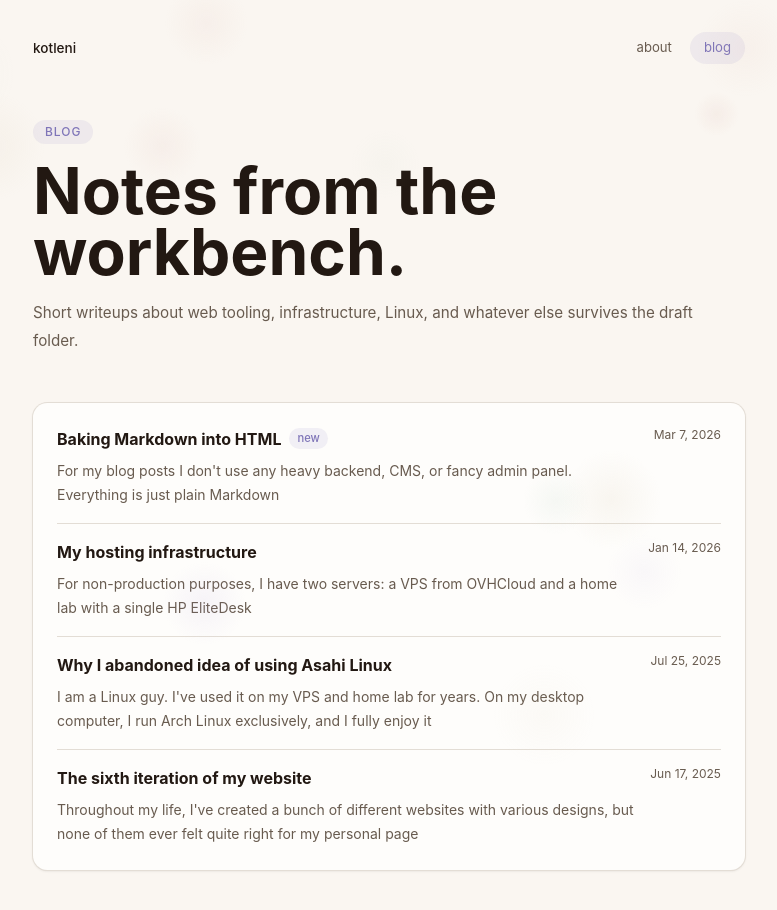
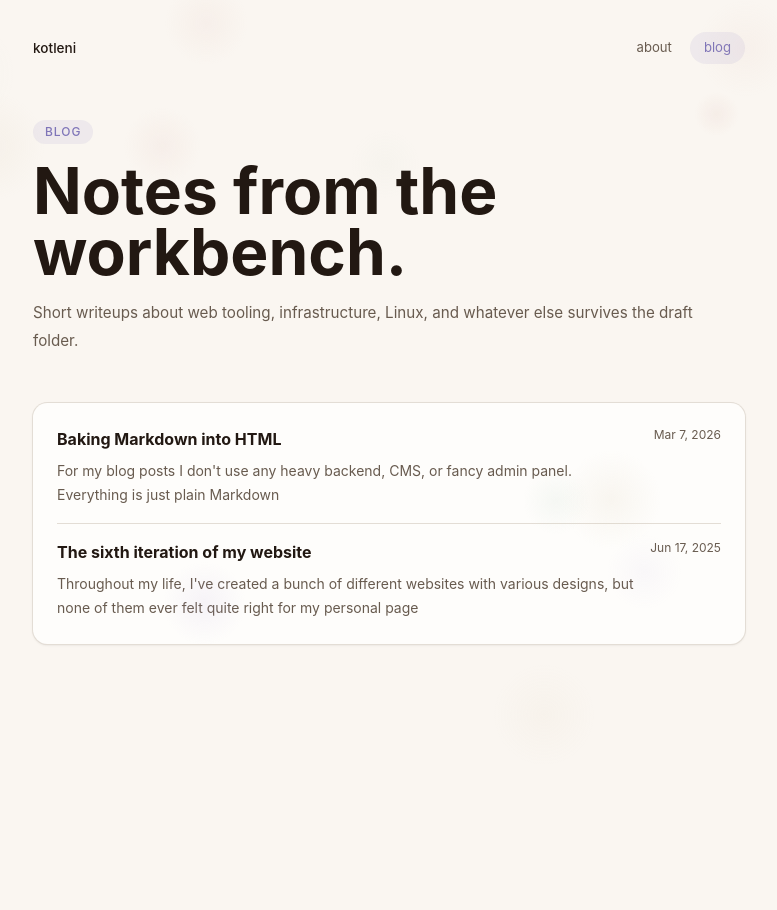
Before and after one commit to kotleni/kotleni.github.io, a React (Vite) app: page /blog in a window 1280 px wide. Shown: the top 910 px of the page, without its empty margins (251-1028 px from the left). After the commit the page ends 800 px from the top, so only its background shows below. Built offline with nearby package versions, Linux system fonts and the light colour scheme.

Commit message:
chore: archive some of blog posts

```diff
--- a/src/data/blog-posts.ts
+++ b/src/data/blog-posts.ts
@@ -2,6 +2,7 @@ export interface Post {
     title: string;
     url: string;
     isNew: boolean;
+    isArchived: boolean;
     description: string;
     publishedAt: string;
 }
@@ -10,7 +11,8 @@ export const posts: Post[] = [
     {
         title: 'Baking Markdown into HTML',
         url: 'baking-markdown-into-html',
-        isNew: true,
+        isNew: false,
+        isArchived: false,
         publishedAt: '2026-03-07',
         description:
             "For my blog posts I don't use any heavy backend, CMS, or fancy admin panel. Everything is just plain Markdown",
@@ -19,6 +21,7 @@ export const posts: Post[] = [
         title: 'My hosting infrastructure',
         url: 'hosting-infrastructure',
         isNew: false,
+        isArchived: true,
         publishedAt: '2026-01-14',
         description:
             'For non-production purposes, I have two servers: a VPS from OVHCloud and a home lab with a single HP EliteDesk',
@@ -27,6 +30,7 @@ export const posts: Post[] = [
         title: 'Why I abandoned idea of using Asahi Linux',
         url: 'asahi-linux',
         isNew: false,
+        isArchived: true,
         publishedAt: '2025-07-25',
         description:
             "I am a Linux guy. I've used it on my VPS and home lab for years. On my desktop computer, I run Arch Linux exclusively, and I fully enjoy it",
@@ -35,6 +39,7 @@ export const posts: Post[] = [
         title: 'The sixth iteration of my website',
         url: 'new-website-v6',
         isNew: false,
+        isArchived: false,
         publishedAt: '2025-06-17',
         description:
             "Throughout my life, I've created a bunch of different websites with various designs, but none of them ever felt quite right for my personal page",
--- a/src/routes/BlogPage.tsx
+++ b/src/routes/BlogPage.tsx
@@ -25,7 +25,9 @@ export function BlogPage() {
 
             <section className="rounded-xl bg-card p-5 shadow-sm ring-1 ring-border sm:p-6">
                 <div className="flex flex-col divide-y divide-border">
-                    {posts.map(post => (
+                    {posts
+                        .filter(post => !post.isArchived)
+                        .map(post => (
                         <Link
                             key={post.url}
                             to={`/blog/${post.url}`}
```
